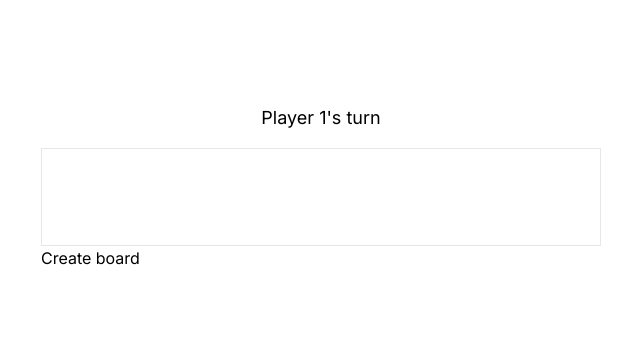
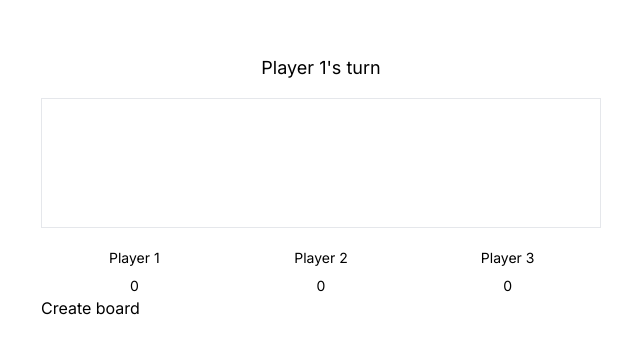
Before and after one commit to minhazk/dots-and-boxes, a Next.js app: page / in a window 1280 px wide. Shown: the part 213-566 px from the top of the page, without its empty margins (319-959 px from the left). Built offline with nearby package versions, Linux system fonts and the light colour scheme.

Commit message:
score ui

```diff
--- a/src/components/board.tsx
+++ b/src/components/board.tsx
@@ -33,9 +33,9 @@ export function Board({ size }: { size: number }) {
     const [board, setBoard] = useState<Board>()
 
     const players = [
-        { id: 0, name: 'Player 1', colour: 'red' },
-        { id: 1, name: 'Player 2', colour: 'blue' },
-        { id: 2, name: 'Player 3', colour: 'green' },
+        { id: 0, name: 'Player 1', colour: 'red', score: 0 },
+        { id: 1, name: 'Player 2', colour: 'blue', score: 0 },
+        { id: 2, name: 'Player 3', colour: 'green', score: 0 },
     ]
     const [currentPlayer, setCurrentPlayer] = useState(players[0])
     const gridSize = size * 2 + 1
@@ -74,7 +74,7 @@ export function Board({ size }: { size: number }) {
 
     function handleLineClick(e: React.MouseEvent<HTMLDivElement>) {
         if (!board) return
-        const { row, col, type } = getElData(e.target)
+        const { row, col } = getElData(e.target)
         if (board[row][col].colouredBy !== null) return
         const newBoard = [...board]
         newBoard[row][col].colouredBy = currentPlayer.id
@@ -104,7 +104,7 @@ export function Board({ size }: { size: number }) {
     return (
         <div>
             <h1 className='text-lg mb-4 text-center'>{currentPlayer.name}&apos;s turn</h1>
-            <div className='border p-12 w-[70vmin]'>
+            <div className='border p-16 w-[70vmin]'>
                 <div>
                     {!!board &&
                         board.map((row, i) => (
@@ -136,6 +136,14 @@ export function Board({ size }: { size: number }) {
                         ))}
                 </div>
             </div>
+            <div className='grid mt-5' style={{ gridTemplateColumns: `repeat(${players.length},1fr` }}>
+                {players.map(p => (
+                    <div key={p.id} className='flex flex-col text-center text-sm gap-2'>
+                        <p className='text-bold'>{p.name}</p>
+                        <p>{p.score}</p>
+                    </div>
+                ))}
+            </div>
             <button onClick={genBoard}>Create board</button>
         </div>
     )
```
